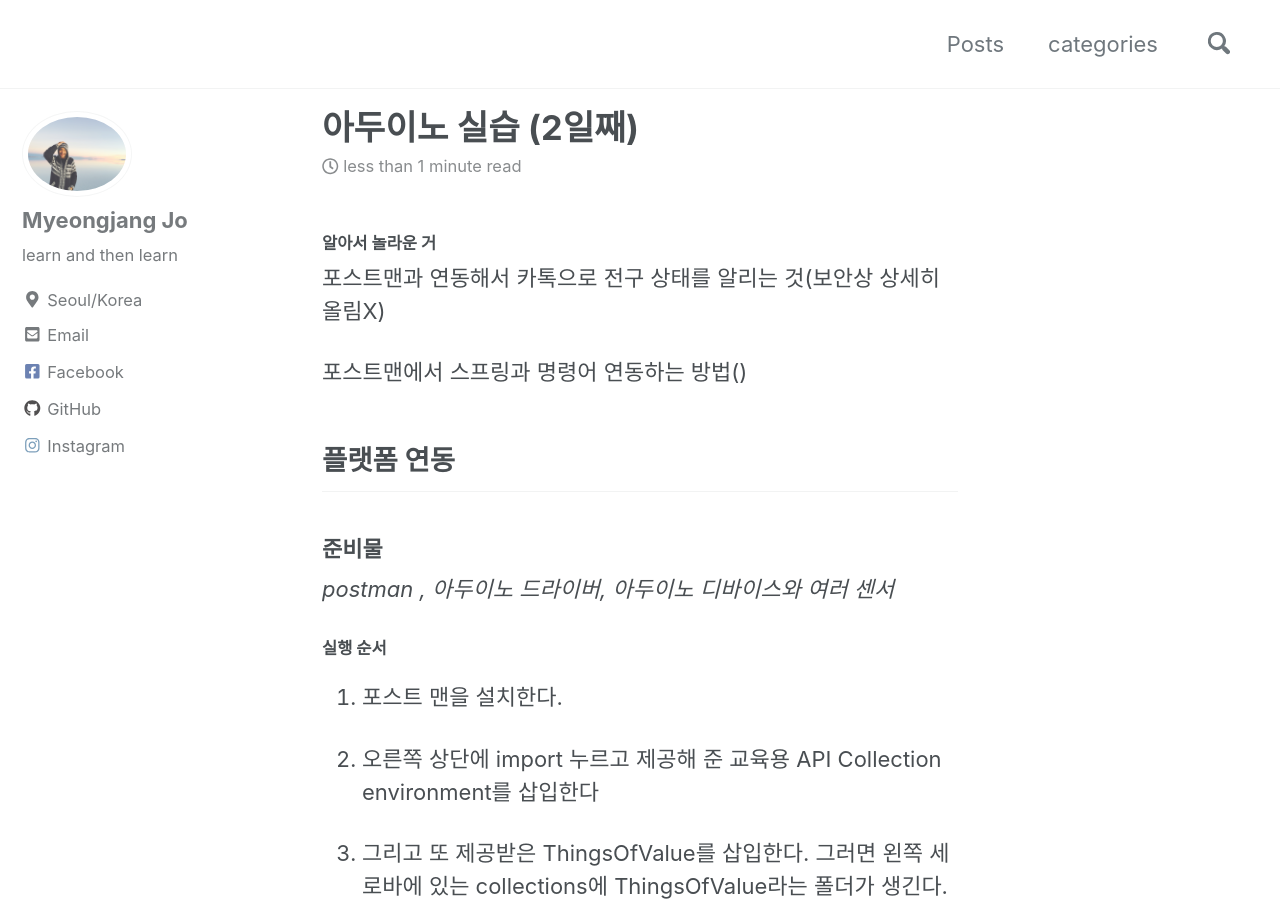
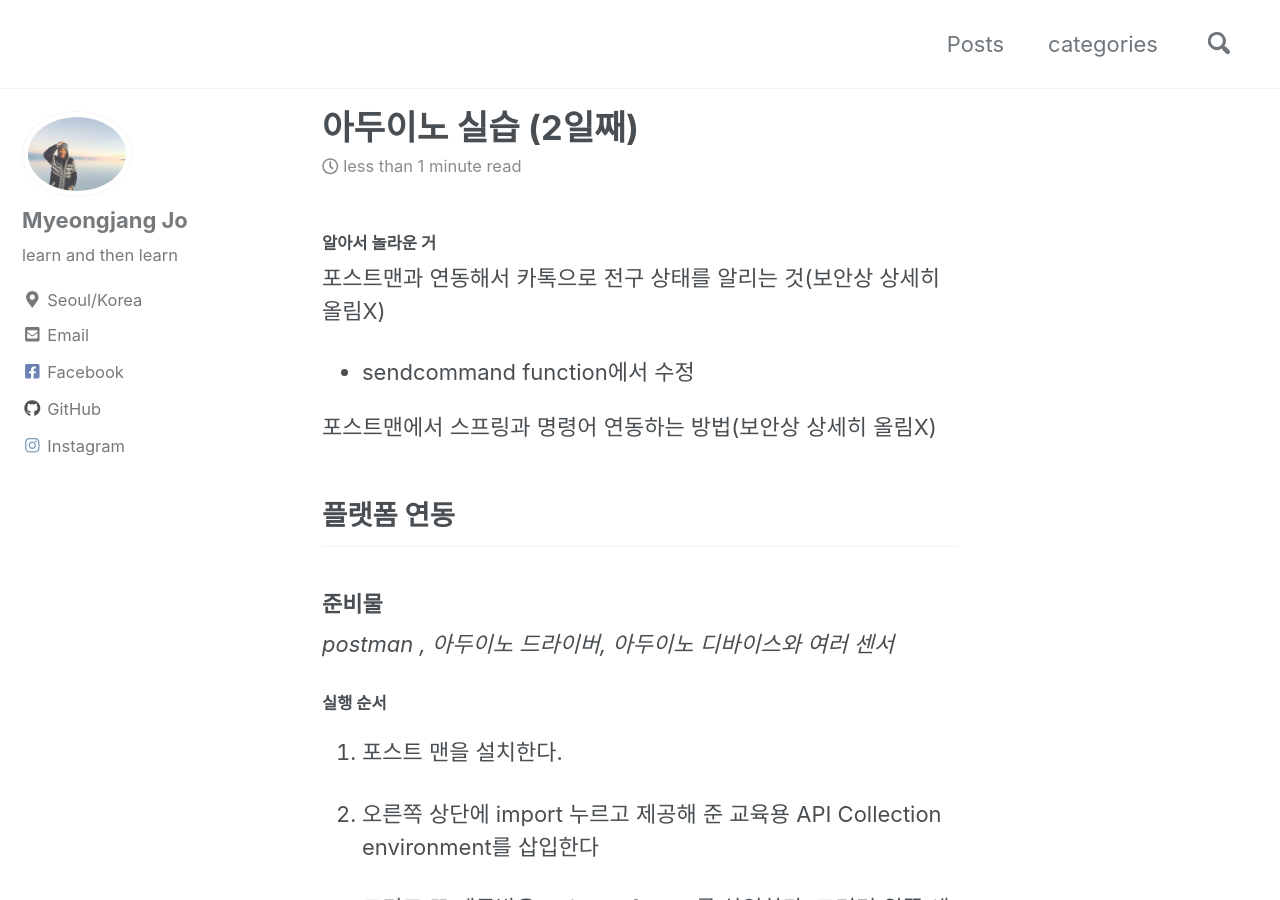
Before and after one commit to josephmjjo/josephmjjo.github.io, a Jekyll site: the page built from _posts/2019-08-08-arduino.md, in a window 1280 px wide and 900 px high. Built offline with Jekyll 4.4.1, drawn with Linux system fonts in a browser that asks for light colours; cached includes are drawn as plain includes; nearby versions of some CDN libraries.

Commit message:
_posts/2019-08-08-arduino.md updated from https://stackedit.io/

```diff
--- a/_posts/2019-08-08-arduino.md
+++ b/_posts/2019-08-08-arduino.md
@@ -6,8 +6,10 @@ categories:
 ---
 #### 알아서 놀라운 거
 포스트맨과 연동해서 카톡으로 전구 상태를 알리는 것(보안상 상세히 올림X)
+- sendcommand function에서 수정
 
-포스트맨에서 스프링과 명령어 연동하는 방법()
+포스트맨에서 스프링과 명령어 연동하는 방법(보안상 상세히 올림X)
+
 
 ## 플랫폼 연동
 
```
Also changed, not shown: other parts of _posts/2019-08-08-arduino.md (+1 -1 lines).
